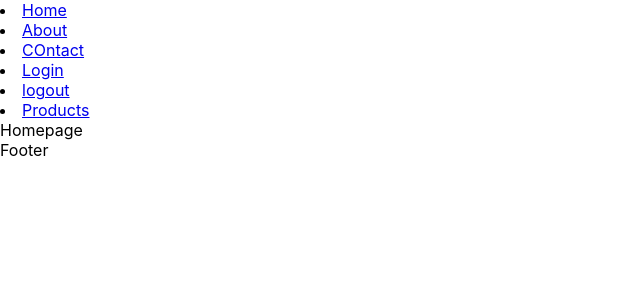
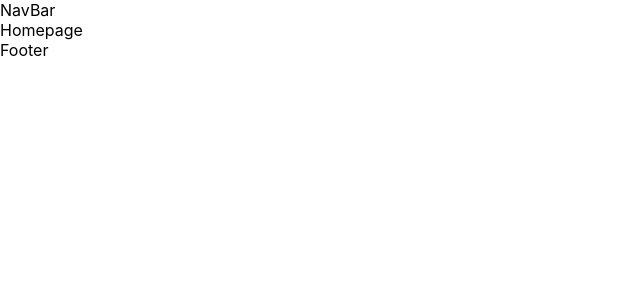
Before and after one commit to krishbale/Ecom_with_Recom_system, a React (Create React App) app in the folder aecommercefrontend/: page / in a window 1280 px wide. Shown: the top 300 px of the page, without its empty margins (0-640 px from the left). Built offline with nearby package versions, Linux system fonts and the light colour scheme.

Commit message:
navbar added

```diff
--- a/aecommercefrontend/src/pages/NavBar.js
+++ b/aecommercefrontend/src/pages/NavBar.js
@@ -1,38 +1,9 @@
+import * as React from "react";
 
-import * as React from "react";
-import { NavLink } from "react-router-dom";
-import '../styles/NavBar.css';
 const NavBar = () => {
   return (
     <>
-
-      <li className="nav_items active">
-        <NavLink className="nav_items__item" to="/">Home</NavLink>
-
-      </li>
-      <li className="nav_items">
-      <NavLink className="nav_items__item" to="/about">About</NavLink>
-
-      </li>
-      <li className="nav_items">
-      <NavLink className="nav_items__item" to="/contacts">COntact</NavLink>
-
-      </li>
-  <li className="nav_items">
-  <NavLink className="nav_items__item" to="/login">Login</NavLink>
-
-  </li>
-  <li className="nav_items">
-  <NavLink className="nav_items__item" to="/logout">logout</NavLink>
-
-  </li>
-  <li className="nav_items">
-  <NavLink className="nav_items__item" to="/products">Products</NavLink>
-
-  </li>
-
-
-
+<div>NavBar</div>
 
     </>
   )
```
